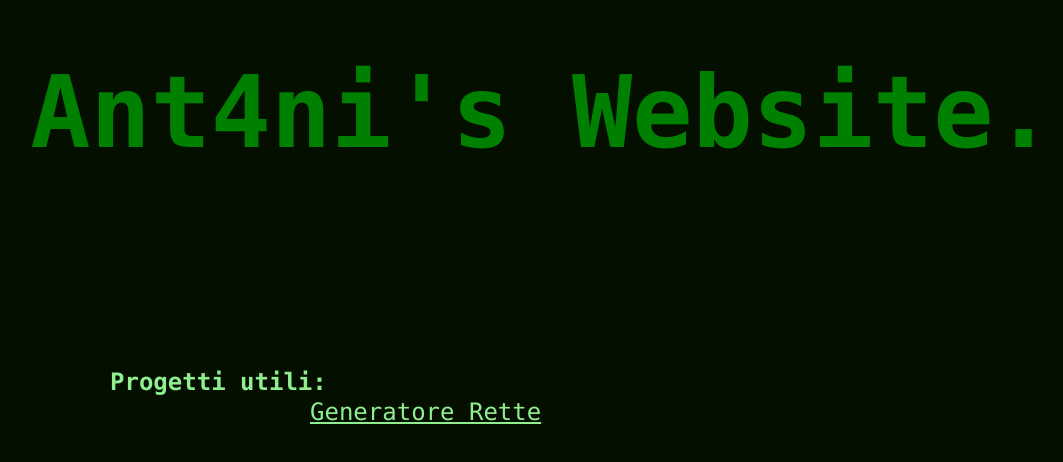
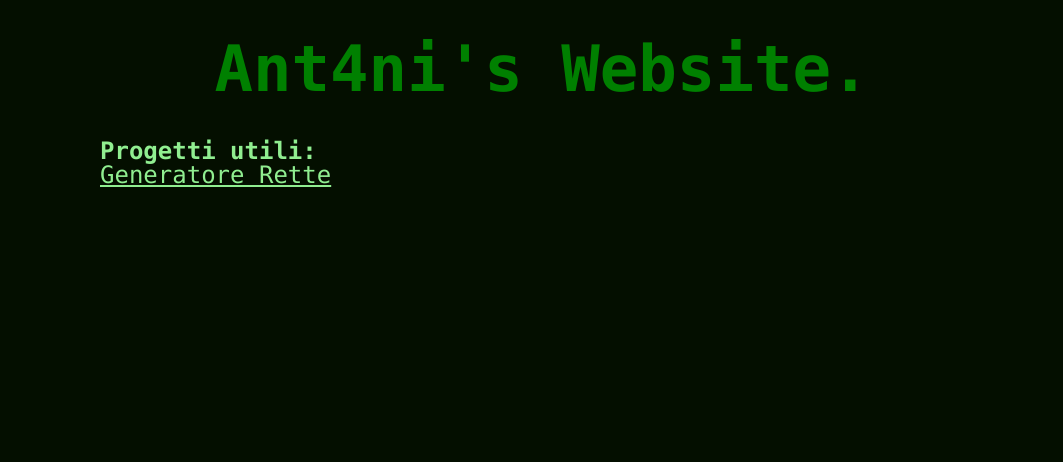
Before and after one commit to ant4ni/ant4ni.github.io, a plain HTML site: page index.html in a window 1280 px wide. Shown: the whole page, without its empty margins (98-1161 px from the left). Drawn offline with nearby package versions, Linux system fonts and the light colour scheme.

Commit message:
css fixed... hope

```diff
--- a/css/my.css
+++ b/css/my.css
@@ -1,35 +1,28 @@
 h1 {
     font-family: Lucida Sans Typewriter, Lucida Console, monaco, Bitstream Vera Sans Mono, monospace;
-    font-size: 100px;
+    font-size: 400%;
     font-style: normal;
     font-variant: normal;
     font-weight: 700;
-    line-height: 26.4px;
+    line-height: 20%; /*26.4px;*/
 
     text-align: center;
     color:green;
-    margin-top:100px;
-    height:200px;
+    margin-top:5%;
+    height:auto;
 
     }
-h3 {
-    font-family: Lucida Sans Typewriter, Lucida Console, monaco, Bitstream Vera Sans Mono, monospace;
-    font-size: 14px;
-    font-style: normal;
-    font-variant: normal;
-    font-weight: 700;
-    line-height: 15.4px; }
 p {
     font-family: Lucida Sans Typewriter, Lucida Console, monaco, Bitstream Vera Sans Mono, monospace;
-    font-size: 24px;
+    font-size: 150%;
     font-style: normal;
     font-variant: normal;
     font-weight: 400;
-    line-height: 30px;
+    line-height: 100%;
 
     color:#90EE90;
-    margin-left:200px;
-
+    margin-left:15%;
+    margin-top:5%
     }
 
 body{
@@ -37,13 +30,13 @@ body{
     }
  a {
       font-family: Lucida Sans Typewriter, Lucida Console, monaco, Bitstream Vera Sans Mono, monos    pace;
-      font-size: 24px;
+      font-size: 100%;
       font-style: normal;
       font-variant: normal;
       font-weight: 400;
-      line-height: 30px;
+      line-height: 100%;
 
       color:#90EE90;
-      margin-left:200px;
+      /*margin-left:%;*/
 
       }
```
